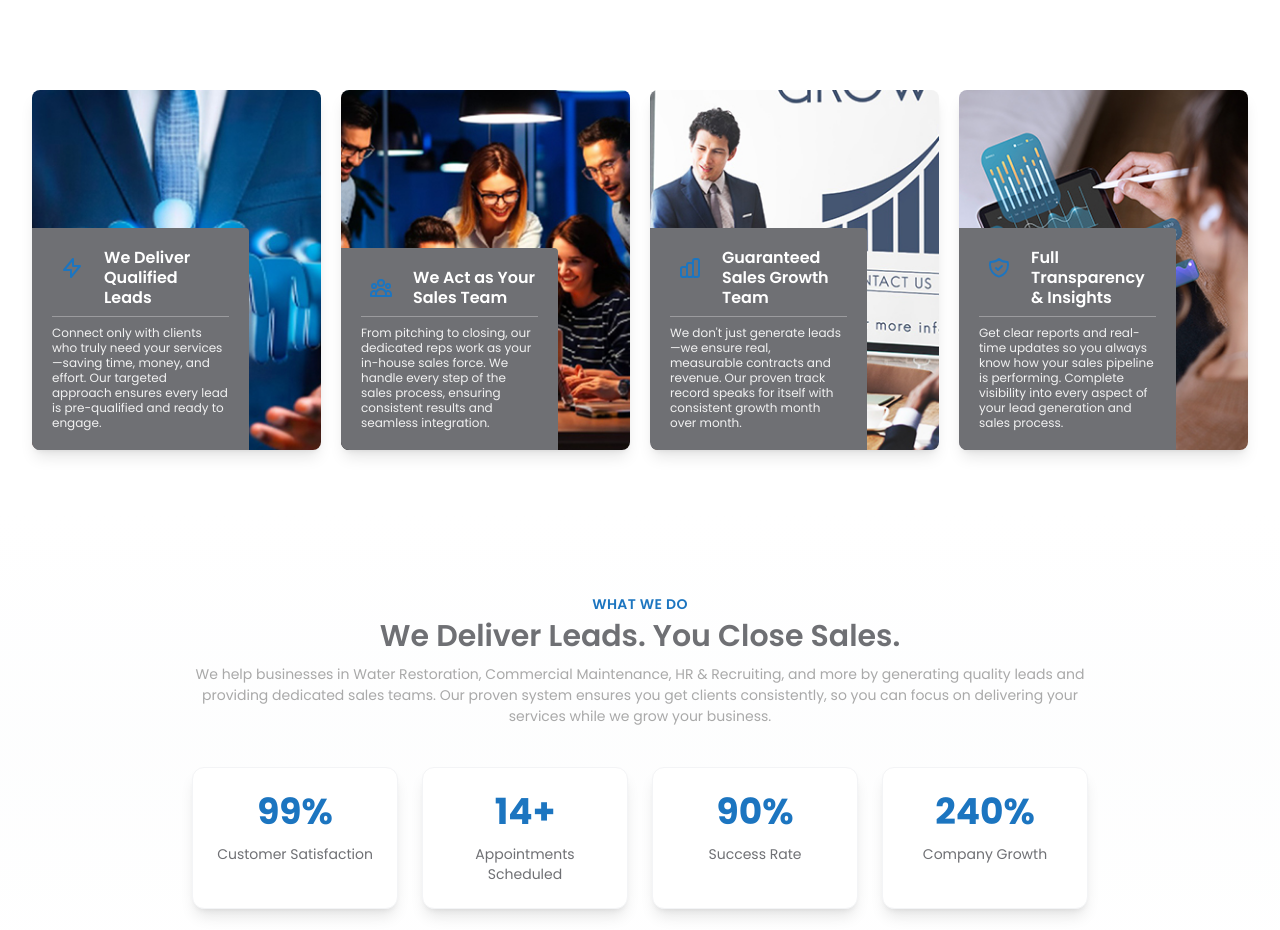
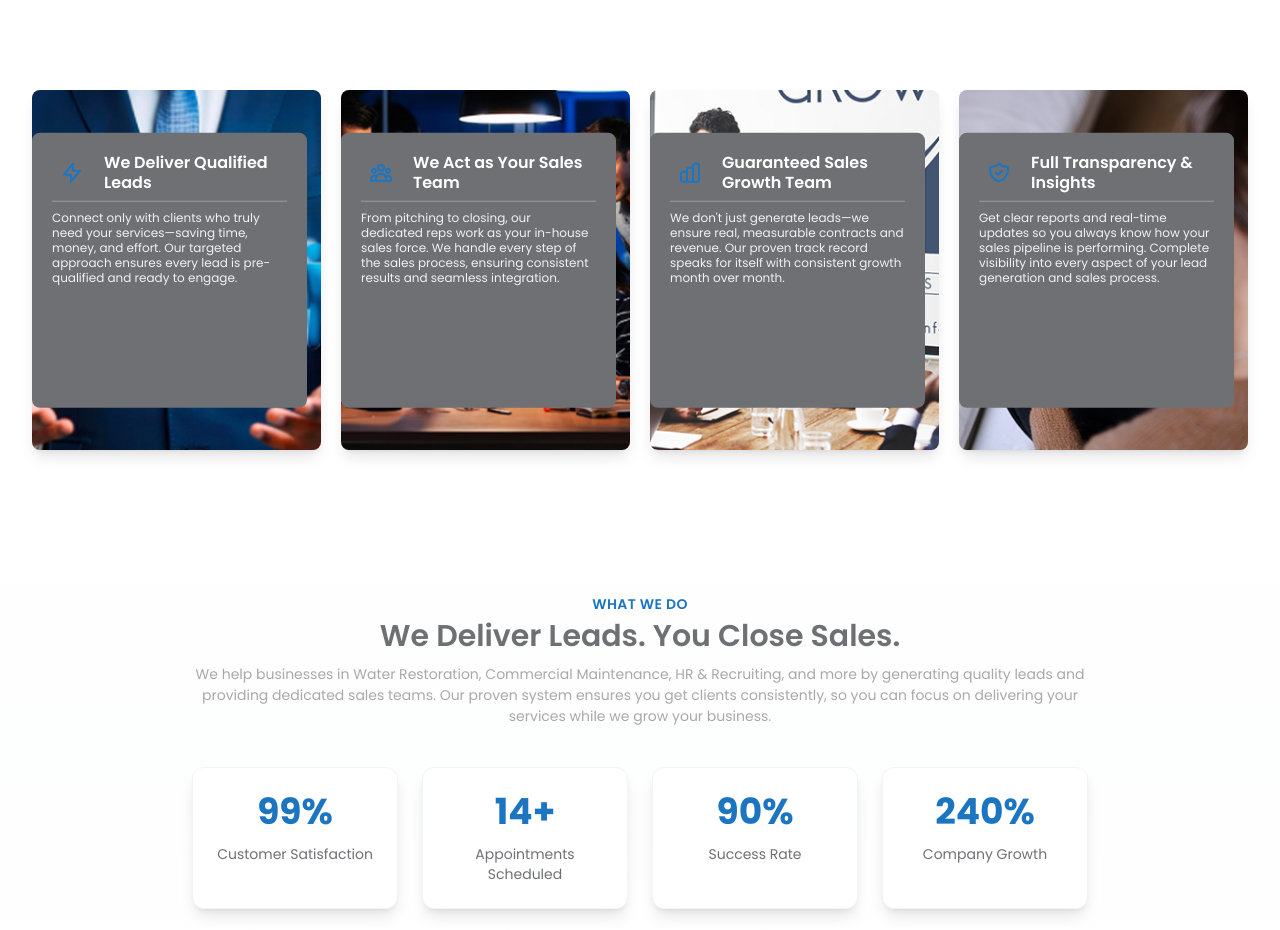
Before and after one commit to Sharmeen-Rauf/escabiz, a Next.js app: page / in a window 1280 px wide. Shown: the part 3660-4590 px from the top of the page. Built offline with nearby package versions, Linux system fonts and the light colour scheme.

Commit message:
Update Home page: modify overlay box positioning and styling for improved layout and visual consistency.

```diff
--- a/src/app/page.tsx
+++ b/src/app/page.tsx
@@ -1044,8 +1044,8 @@ export default function Home() {
                   backgroundPosition: 'right center'
                 }}
               >
-                {/* Inner Overlay Box - Bottom Left with Right Margin */}
-                <div className="absolute bottom-0 left-0 mr-0 mb-0 bg-[#6f7074] group-hover:bg-[#1c75c0] transition-all duration-300 rounded-tr rounded-bl p-4 lg:p-5 max-w-[85%] lg:max-w-[75%]">
+                {/* Inner Overlay Box - Right Side Square */}
+                <div className="absolute top-1/2 -translate-y-1/2 right-[5%] w-[95%] aspect-square bg-[#6f7074] group-hover:bg-[#1c75c0] transition-all duration-300 rounded-lg p-4 lg:p-5 z-10">
                   {/* Icon and Heading Row */}
                   <div className="flex items-start gap-3 mb-2">
                     {/* Icon with Square Background - Blue Theme */}
@@ -1080,8 +1080,8 @@ export default function Home() {
                   backgroundPosition: 'right center'
                 }}
               >
-                {/* Inner Overlay Box - Bottom Left with Right Margin */}
-                <div className="absolute bottom-0 left-0 mr-0 mb-0 bg-[#6f7074] group-hover:bg-[#1c75c0] transition-all duration-300 rounded-tr rounded-bl p-4 lg:p-5 max-w-[85%] lg:max-w-[75%]">
+                {/* Inner Overlay Box - Right Side Square */}
+                <div className="absolute top-1/2 -translate-y-1/2 right-[5%] w-[95%] aspect-square bg-[#6f7074] group-hover:bg-[#1c75c0] transition-all duration-300 rounded-lg p-4 lg:p-5 z-10">
                   {/* Icon and Heading Row */}
                   <div className="flex items-start gap-3 mb-2">
                     {/* Icon with Square Background - Blue Theme */}
@@ -1116,8 +1116,8 @@ export default function Home() {
                   backgroundPosition: 'right center'
                 }}
               >
-                {/* Inner Overlay Box - Bottom Left with Right Margin */}
-                <div className="absolute bottom-0 left-0 mr-0 mb-0 bg-[#6f7074] group-hover:bg-[#1c75c0] transition-all duration-300 rounded-tr rounded-bl p-4 lg:p-5 max-w-[85%] lg:max-w-[75%]">
+                {/* Inner Overlay Box - Right Side Square */}
+                <div className="absolute top-1/2 -translate-y-1/2 right-[5%] w-[95%] aspect-square bg-[#6f7074] group-hover:bg-[#1c75c0] transition-all duration-300 rounded-lg p-4 lg:p-5 z-10">
                   {/* Icon and Heading Row */}
                   <div className="flex items-start gap-3 mb-2">
                     {/* Icon with Square Background - Blue Theme */}
@@ -1152,8 +1152,8 @@ export default function Home() {
                   backgroundPosition: 'right center'
                 }}
               >
-                {/* Inner Overlay Box - Bottom Left with Right Margin */}
-                <div className="absolute bottom-0 left-0 mr-0 mb-0 bg-[#6f7074] group-hover:bg-[#1c75c0] transition-all duration-300 rounded-tr rounded-bl p-4 lg:p-5 max-w-[85%] lg:max-w-[75%]">
+                {/* Inner Overlay Box - Right Side Square */}
+                <div className="absolute top-1/2 -translate-y-1/2 right-[5%] w-[95%] aspect-square bg-[#6f7074] group-hover:bg-[#1c75c0] transition-all duration-300 rounded-lg p-4 lg:p-5 z-10">
                   {/* Icon and Heading Row */}
                   <div className="flex items-start gap-3 mb-2">
                     {/* Icon with Square Background - Blue Theme */}
```
